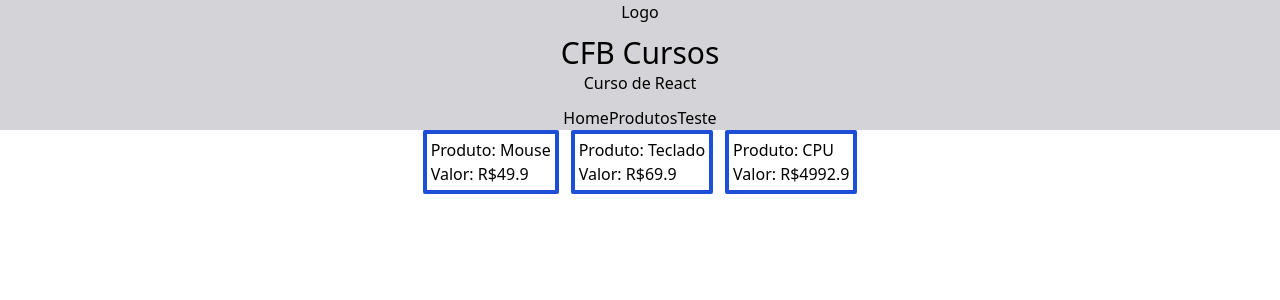
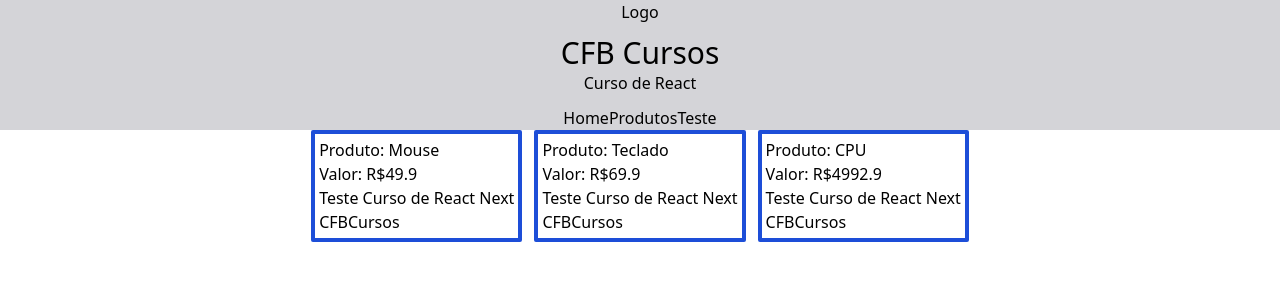
Before and after one commit to Gisellyrock/Next-CBF-Course, a Next.js app: page /produtos/produtos in a window 1280 px wide. Shown: the top 300 px of the page. Built offline with nearby package versions, Linux system fonts and the light colour scheme.

Commit message:
feat:props.children

```diff
--- a/src/components/Card.tsx
+++ b/src/components/Card.tsx
@@ -3,6 +3,7 @@
   valor: number;
   desconto: number;
   funcao: any;
+  children:any;
 }
 
 export default function Card(props: CardProps) {
@@ -16,6 +17,7 @@
           <div>Preço Venda: R${props.funcao(props.valor, props.desconto)}</div>
         </div>
       )}
+      <div>{props.children}</div>
     </div>
   );
 }
--- a/src/pages/produtos/produtos.tsx
+++ b/src/pages/produtos/produtos.tsx
@@ -67,8 +67,13 @@
           produto={e.produto}
           valor={e.valor}
           desconto={e.desconto}
-          funcao={caldDesc}
-        />
+          funcao={caldDesc}>
+          <div>  Teste Curso de React Next</div>
+          <div>  CFBCursos </div>
+
+          </Card>
+
+
       ) : null
     )}
     </div>
```
